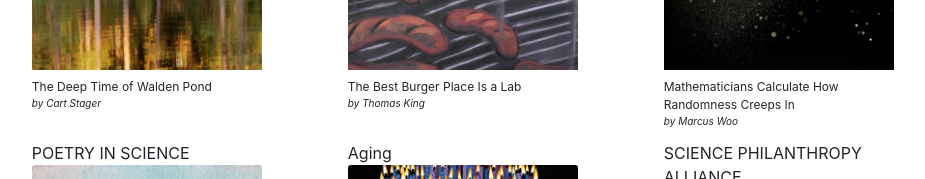
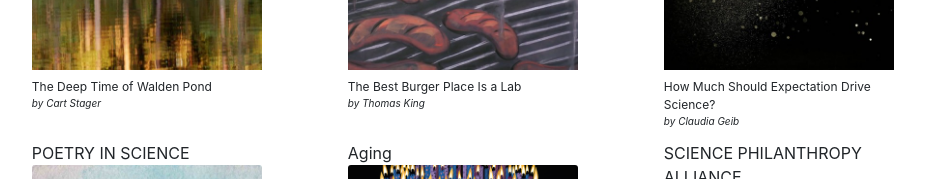
Before and after one commit to SunShineOneX/nautilus_mockup, a React (Create React App) app: page / in a window 1280 px wide. Shown: the part 446-625 px from the top of the page, without its empty margins (177-1102 px from the left). Built offline with nearby package versions, Linux system fonts and the light colour scheme.

Commit message:
card upd

```diff
--- a/src/components/Channels.js
+++ b/src/components/Channels.js
@@ -63,8 +63,8 @@ function Channels() {
                         <div id="card" class="card">
                             <p><strong><i>cosmos</i></strong></p>
                             <img class="card-images" src={require("../assets/cosmos.jpeg")}className="card-img-top frag" alt=""></img>
-                            <p class="sub-title">Mathematicians Calculate How Randomness Creeps In</p>
-                            <p class="author">by Marcus Woo</p>
+                            <p class="sub-title">How Much Should Expectation Drive Science?</p>
+                            <p class="author">by Claudia Geib</p>
                         </div>
                     </div>
                 </div>
```
